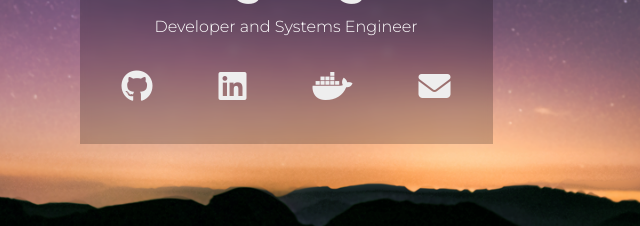
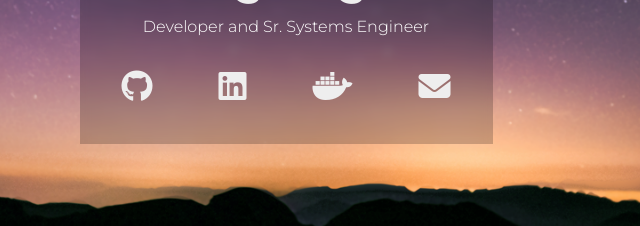
Before and after one commit to jonfairbanks/bsord.github.io, a plain HTML site: page index.html in a window 1280 px wide. Shown: the part 476-702 px from the top of the page, 354-994 px from the left. Drawn offline with Linux system fonts and the light colour scheme.

Commit message:
fix(title): update title

```diff
--- a/index.html
+++ b/index.html
@@ -34,7 +34,7 @@
           </div>
           <h1 style="line-height: .8; margin-bottom:20px">Brandon <span style = "display: block; font-size:75%; margin-top: 0px;margin-bottom:10px">Sorgdrager</span></h1>
 
-          <span class="caption">Developer and Systems Engineer</span>
+          <span class="caption">Developer and Sr. Systems Engineer</span>
 
           <table style="color: #eee">
             <tr>
```
